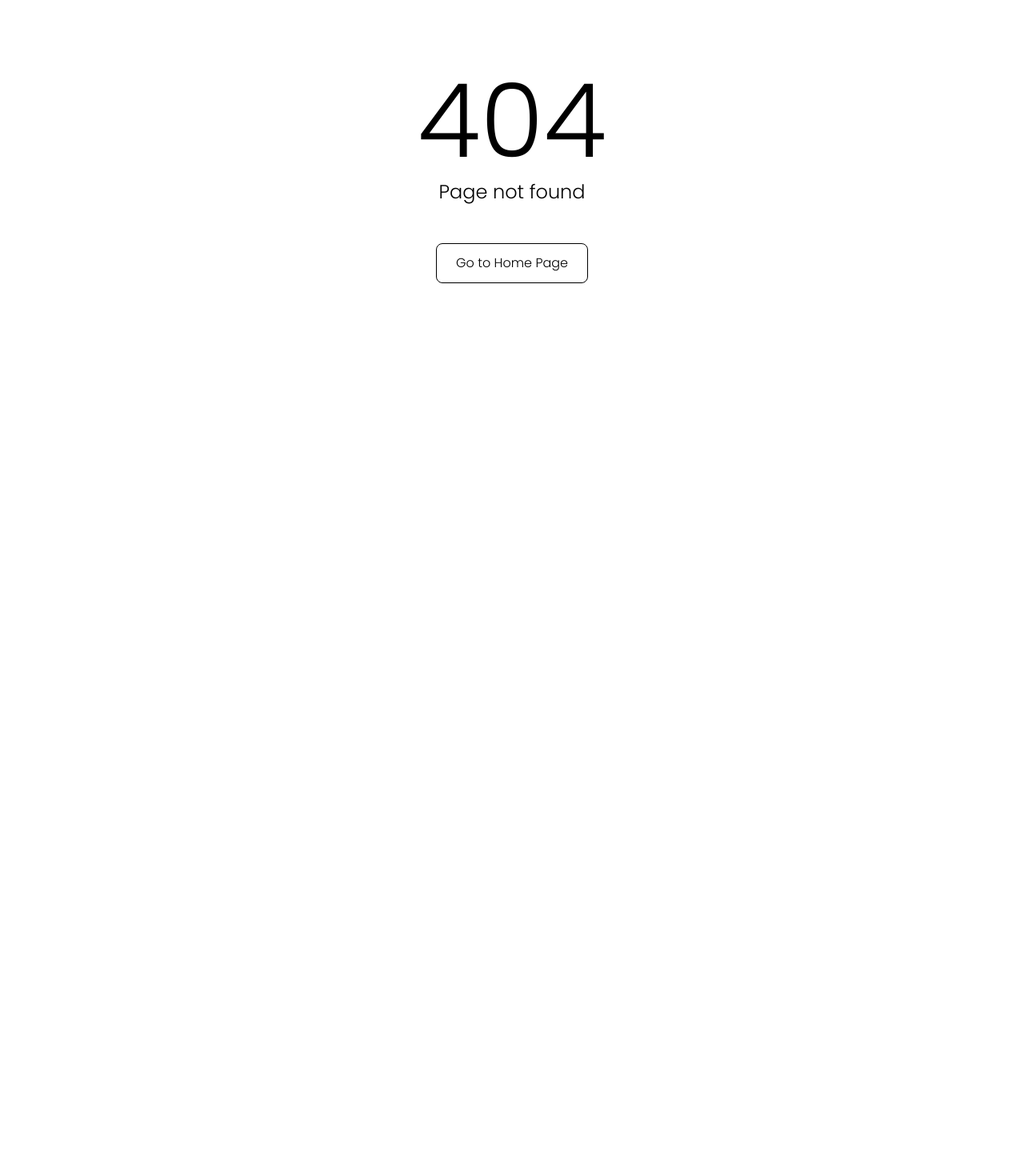
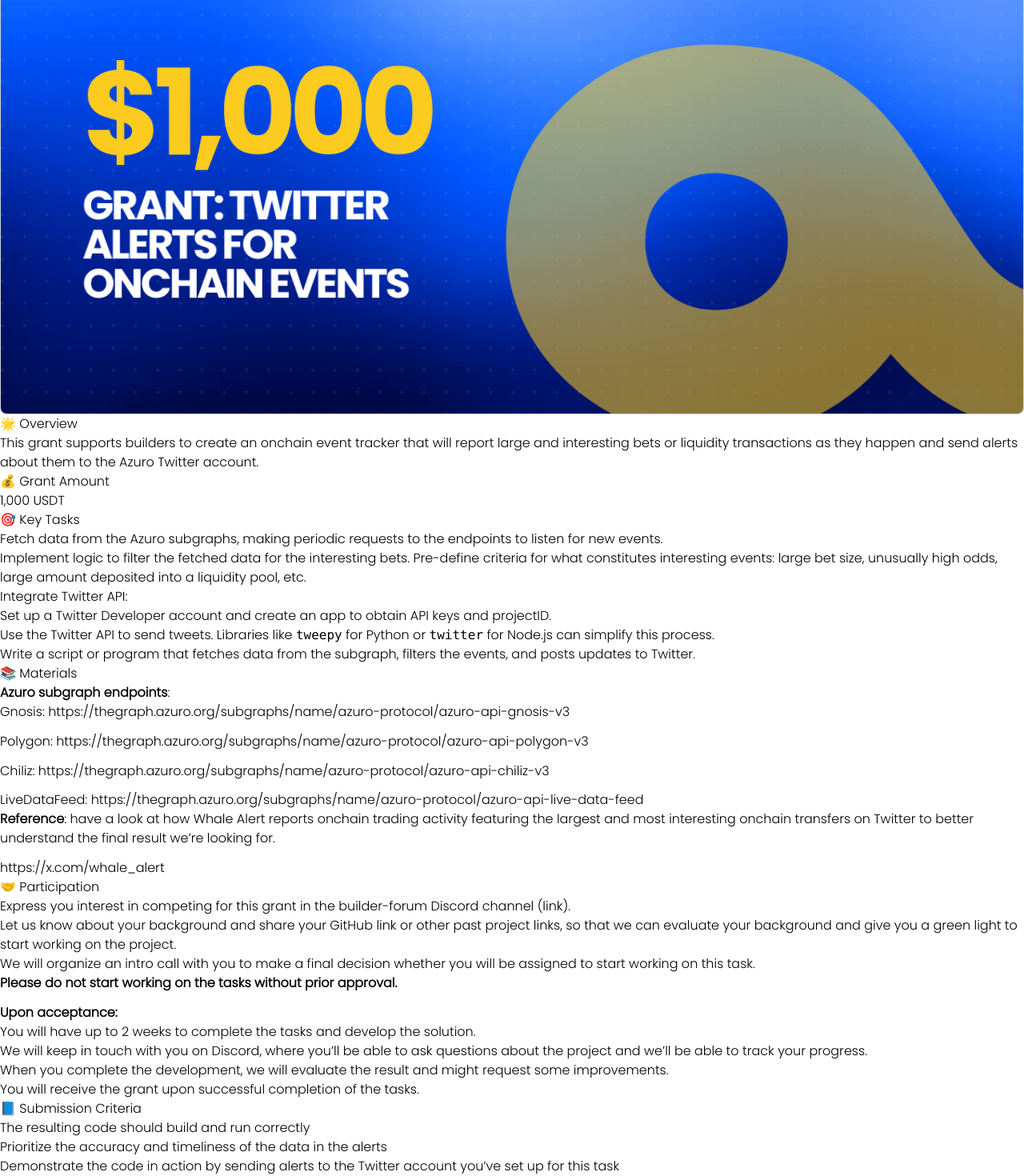
Before and after one commit to Azuro-protocol/gem-docs, a Next.js app: page /community/dev-grant-twitter in a window 1280 px wide. Before the commit this address had no page. Shown: the part 163-1633 px from the top of the page at 80% size. Before the commit the page ends 800 px from the top, so only its background shows below. Built offline with nearby package versions, Linux system fonts and the light colour scheme.

Commit message:
grant twitter alerts

```diff
--- a/pages/community/_meta.json
+++ b/pages/community/_meta.json
@@ -1,4 +1,5 @@
 {
+  "dev-grant-twitter": "Dev Grant to make Twitter Alerts reporting interesting Onchain Bets",
   "chiliz-grant": "Developer Grant to build on Chiliz Chain using Azuro",
   "live-betting-second-wave": "Secod Wave: Live Betting Incentivized Testing",
   "grant-live-stats": "Grant for Real-time Statistical Tracking: API & Widget",
--- /dev/null
+++ b/pages/community/dev-grant-twitter.mdx
@@ -0,0 +1,65 @@
+import { Image } from 'components'
+
+# Dev Grant to make Twitter Alerts reporting interesting Onchain Events
+
+<Image
+  src="/images/community/twitter.png"
+  width={2000}
+  height={700}
+/>
+
+### 🌟 Overview
+
+This grant supports builders to create an onchain event tracker that will report large and interesting bets or liquidity transactions as they happen and send alerts about them to the Azuro Twitter account.
+
+### 💰 Grant Amount
+
+1,000 USDT
+
+### 🎯 Key Tasks
+
+1. Fetch data from the Azuro subgraphs, making periodic requests to the endpoints to listen for new events.
+2. Implement logic to filter the fetched data for the interesting bets. Pre-define criteria for what constitutes interesting events: large bet size, unusually high odds, large amount deposited into a liquidity pool, etc.
+3. Integrate Twitter API:
+- Set up a Twitter Developer account and create an app to obtain API keys and projectID.
+- Use the Twitter API to send tweets. Libraries like `tweepy` for Python or `twitter` for Node.js can simplify this process.
+1. Write a script or program that fetches data from the subgraph, filters the events, and posts updates to Twitter.
+
+### 📚 Materials
+
+- **Azuro subgraph endpoints**:
+
+Gnosis: https://thegraph.azuro.org/subgraphs/name/azuro-protocol/azuro-api-gnosis-v3
+
+Polygon: https://thegraph.azuro.org/subgraphs/name/azuro-protocol/azuro-api-polygon-v3
+
+Chiliz: https://thegraph.azuro.org/subgraphs/name/azuro-protocol/azuro-api-chiliz-v3
+
+LiveDataFeed: https://thegraph.azuro.org/subgraphs/name/azuro-protocol/azuro-api-live-data-feed
+
+
+- **Reference**: have a look at how Whale Alert reports onchain trading activity featuring the largest and most interesting onchain transfers on Twitter to better understand the final result we’re looking for.
+
+    https://x.com/whale_alert
+
+
+### 🤝 Participation
+
+1. Express you interest in competing for this grant in the builder-forum Discord channel ([link](https://discord.gg/azuro)).
+2. Let us know about your background and share your GitHub link or other past project links, so that we can evaluate your background and give you a green light to start working on the project.
+3. We will organize an intro call with you to make a final decision whether you will be assigned to start working on this task.
+
+**Please do not start working on the tasks without prior approval.**
+
+**Upon acceptance:**
+
+- You will have up to 2 weeks to complete the tasks and develop the solution.
+- We will keep in touch with you on Discord, where you’ll be able to ask questions about the project and we’ll be able to track your progress.
+- When you complete the development, we will evaluate the result and might request some improvements.
+- You will receive the grant upon successful completion of the tasks.
+
+### 📘 Submission Criteria
+
+- The resulting code should build and run correctly
+- Prioritize the accuracy and timeliness of the data in the alerts
+- Demonstrate the code in action by sending alerts to the Twitter account you’ve set up for this task
```
Also changed, not shown: public/images/community/twitter.png (added).
